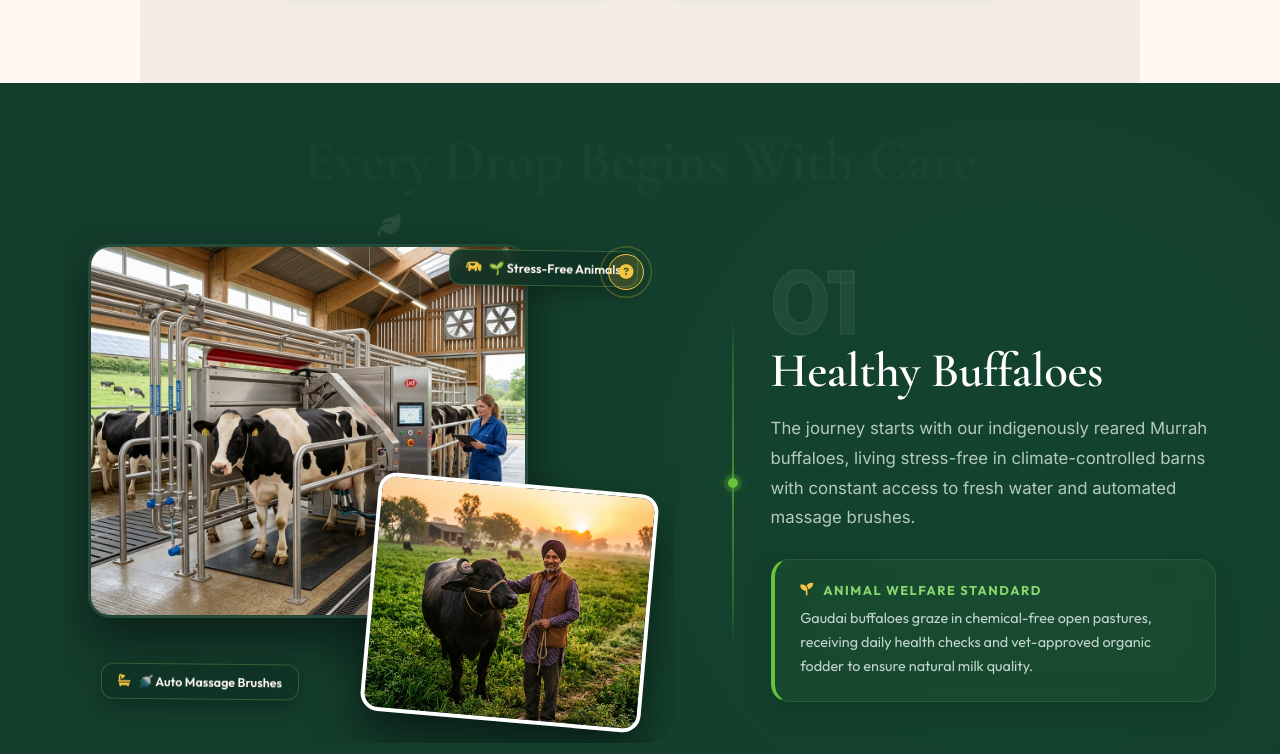
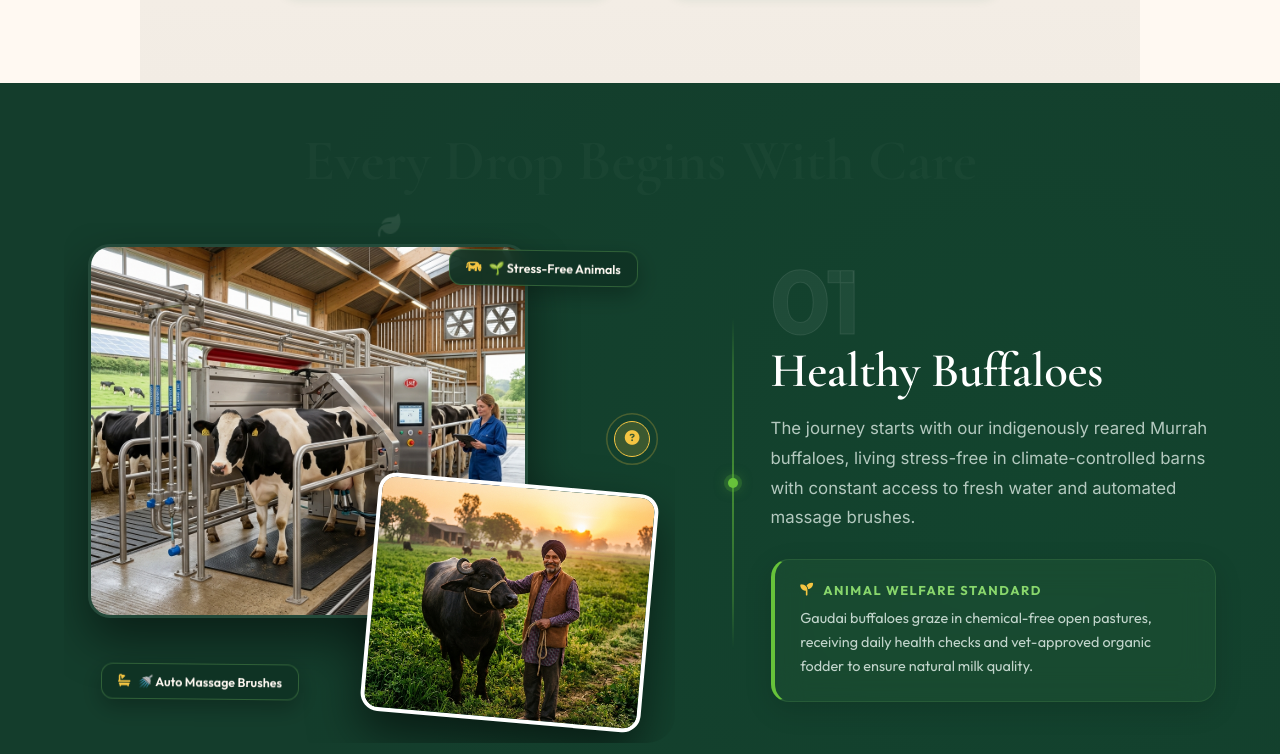
Before and after one commit to Chaitanya-Dhaware/Hirav-Farms, a website built with Vite: page index.html in a window 1280 px wide. Shown: the part 2988-3742 px from the top of the page. Built offline with nearby package versions, Linux system fonts and the light colour scheme; some packages are replaced by stand-ins of ours; animation ran at ten frames a second.

Commit message:
Fix knowledge bubble position to avoid overlapping with float-top-right badge

```diff
--- a/src/style.css
+++ b/src/style.css
@@ -1116,8 +1116,8 @@ nav a:hover::after {
 /* ── Knowledge Bubble — override ALL inline style positions ── */
 .knowledge-bubble {
   position: absolute !important;
-  top: 6% !important;
-  right: 5% !important;
+  top: 38% !important;
+  right: 4% !important;
   left: auto !important;
   width: 36px;
   height: 36px;
```
